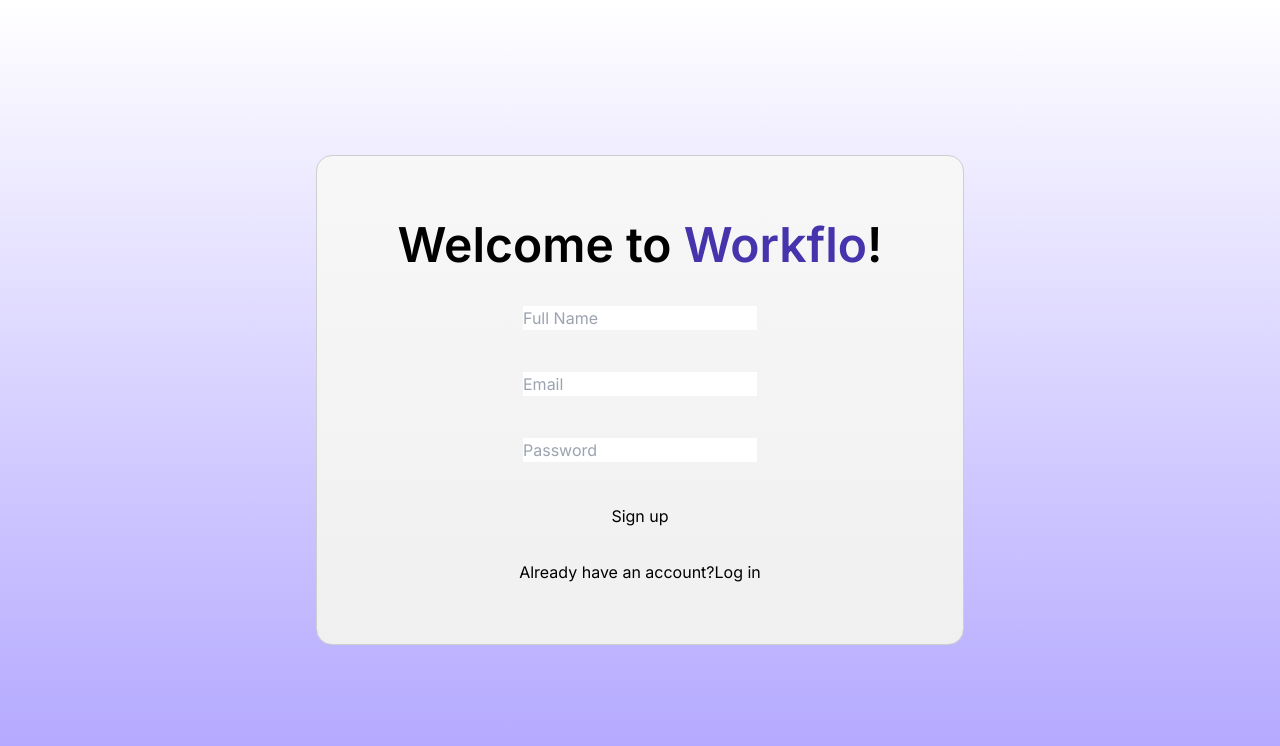
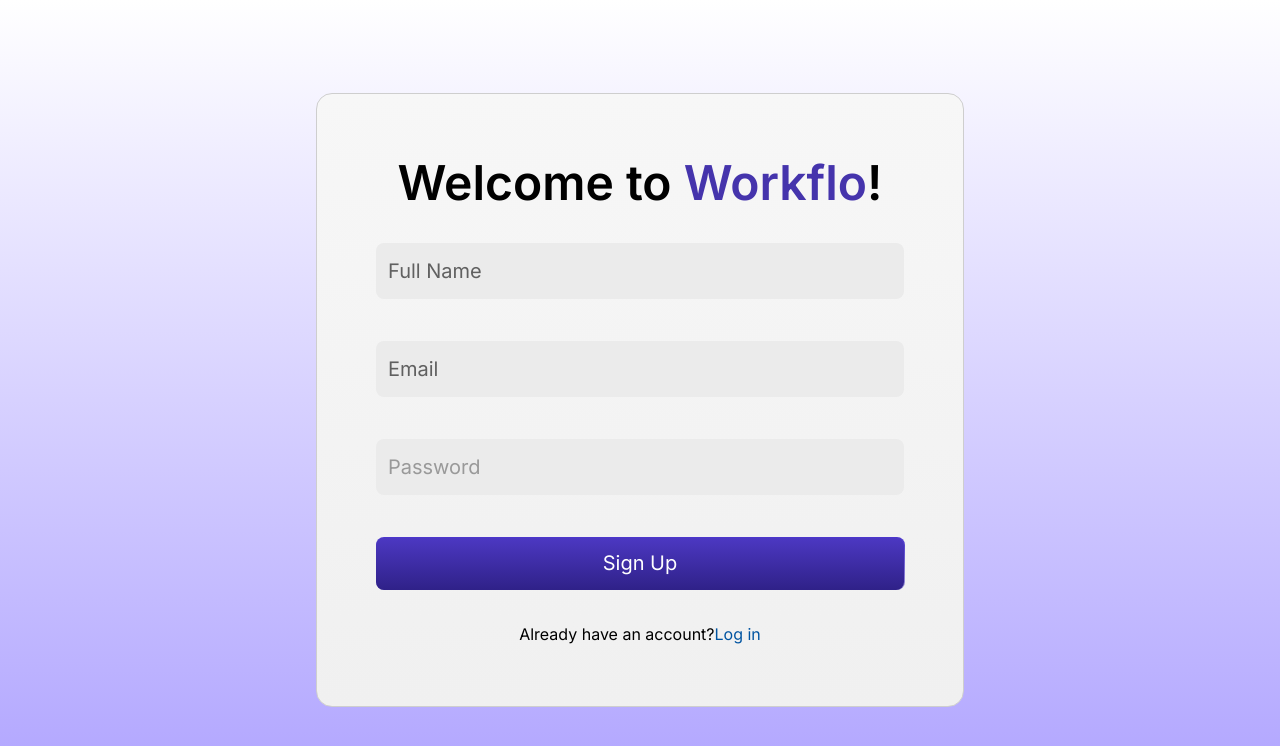
Before and after one commit to Dikshantw/Crework-Assignment, a Next.js app: page /signup in a window 1280 px wide. Shown: the top 746 px of the page. Built offline with nearby package versions, Linux system fonts and the light colour scheme.

Commit message:
style changes

```diff
--- a/components/LogIn.tsx
+++ b/components/LogIn.tsx
@@ -1,5 +1,6 @@
 "use client";
 import axios from "axios";
+import Link from "next/link";
 import { useRouter } from "next/navigation";
 import React, { useState } from "react";
 
@@ -46,6 +47,7 @@
             type="email"
             id="email"
             placeholder="Email"
+            className="w-[528px] h-[56px] py-4 px-3 bg-[#ebebeb] rounded-lg placeholder-[#606060] font-normal text-xl leading-[24.2px]"
           />
           <label htmlFor="password" className="sr-only">
             Password
@@ -58,14 +60,23 @@
             type="password"
             id="password"
             placeholder="Password"
+            className="w-[528px] h-[56px] py-4 px-3 bg-[#ebebeb] rounded-lg placeholder-[#606060] font-normal text-xl leading-[24.2px]"
           />
-          <button type="submit" className="flex justify-center items-center">
-            Log In
-          </button>
+          <div className="w-fit rounded-lg mx-auto p-[0.5px] bg-gradient-to-b from-[#4b36cc] to-[#9c93d4]">
+            <button className="w-[528px] h-[52px] bg-gradient-to-b from-[#4c38c2] to-[#2f2188] text-white p-2 rounded-lg gap-2 ">
+              <span className="text-white font-normal text-xl leading-[24.2px]">
+                Sign Up
+              </span>
+            </button>
+          </div>
         </form>
         {error && <p className="text-red-500">{error}</p>}
         <p className="flex justify-center items-center">
-          Don&apos;t <a href=""> Log in</a>
+          Don&apos;t have an account? Create a{" "}
+          <Link href="/signup" className="text-[#0054a1]">
+            {" "}
+            new account
+          </Link>
         </p>
       </div>
     </div>
--- a/components/SignUp.tsx
+++ b/components/SignUp.tsx
@@ -2,6 +2,7 @@
 import axios from "axios";
 import React, { useState } from "react";
 import { useRouter } from "next/navigation";
+import Link from "next/link";
 
 const SignUp = () => {
   const router = useRouter();
@@ -54,6 +55,7 @@
             type="text"
             id="fullName"
             placeholder="Full Name"
+            className="w-[528px] h-[56px] py-4 px-3 bg-[#ebebeb] rounded-lg placeholder-[#606060] font-normal text-xl leading-[24.2px]"
           />
           <label htmlFor="email" className="sr-only">
             Your Email
@@ -66,6 +68,7 @@
             type="email"
             id="email"
             placeholder="Email"
+            className="w-[528px] h-[56px] py-4 px-3 bg-[#ebebeb] rounded-lg placeholder-[#606060] font-normal text-xl leading-[24.2px]"
           />
           <label htmlFor="password" className="sr-only">
             Password
@@ -78,14 +81,23 @@
             type="password"
             id="password"
             placeholder="Password"
+            className="w-[528px] h-[56px] py-4 px-3 bg-[#ebebeb] rounded-lg placeholder-[#999999] font-normal text-xl leading-[24.2px]"
           />
-          <button type="submit" className="flex justify-center items-center">
-            Sign up
-          </button>
+          <div className="w-fit rounded-lg mx-auto p-[0.5px] bg-gradient-to-b from-[#4b36cc] to-[#9c93d4]">
+            <button className="w-[528px] h-[52px] bg-gradient-to-b from-[#4c38c2] to-[#2f2188] text-white p-2 rounded-lg gap-2 ">
+              <span className="text-white font-normal text-xl leading-[24.2px]">
+                Sign Up
+              </span>
+            </button>
+          </div>
         </form>
         {error && <p className="text-red-500">{error}</p>}
         <p className="flex justify-center items-center">
-          Already have an account? <a href=""> Log in</a>
+          Already have an account?{" "}
+          <Link href="/login" className="text-[#0054a1]">
+            {" "}
+            <span> Log in</span>
+          </Link>
         </p>
       </div>
     </div>
```
